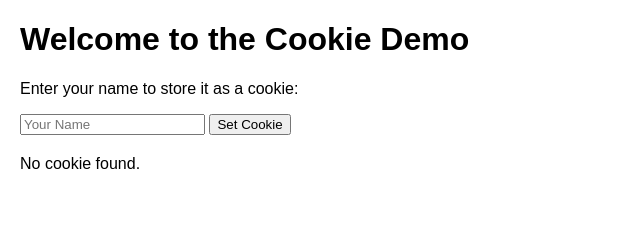
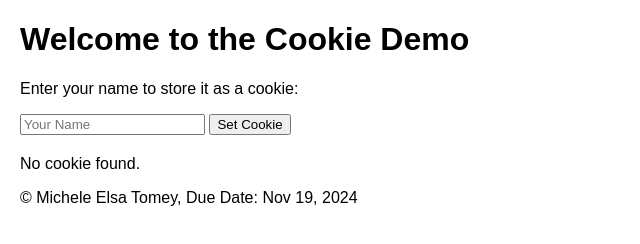
Before and after one commit to me368-micheleelsatomey/A10, a plain HTML site: page index.html in a window 1280 px wide. Shown: the whole page, without its empty margins (0-640 px from the left). Drawn offline with Linux system fonts and the light colour scheme.

Commit message:
Update index.html

```diff
--- a/index.html
+++ b/index.html
@@ -57,5 +57,9 @@
             displayCookie();
         }
     </script>
+    <footer>
+    <p>&copy; Michele Elsa Tomey, Due Date: Nov 19, 2024</p>
+</footer>
+
 </body>
 </html>
```
